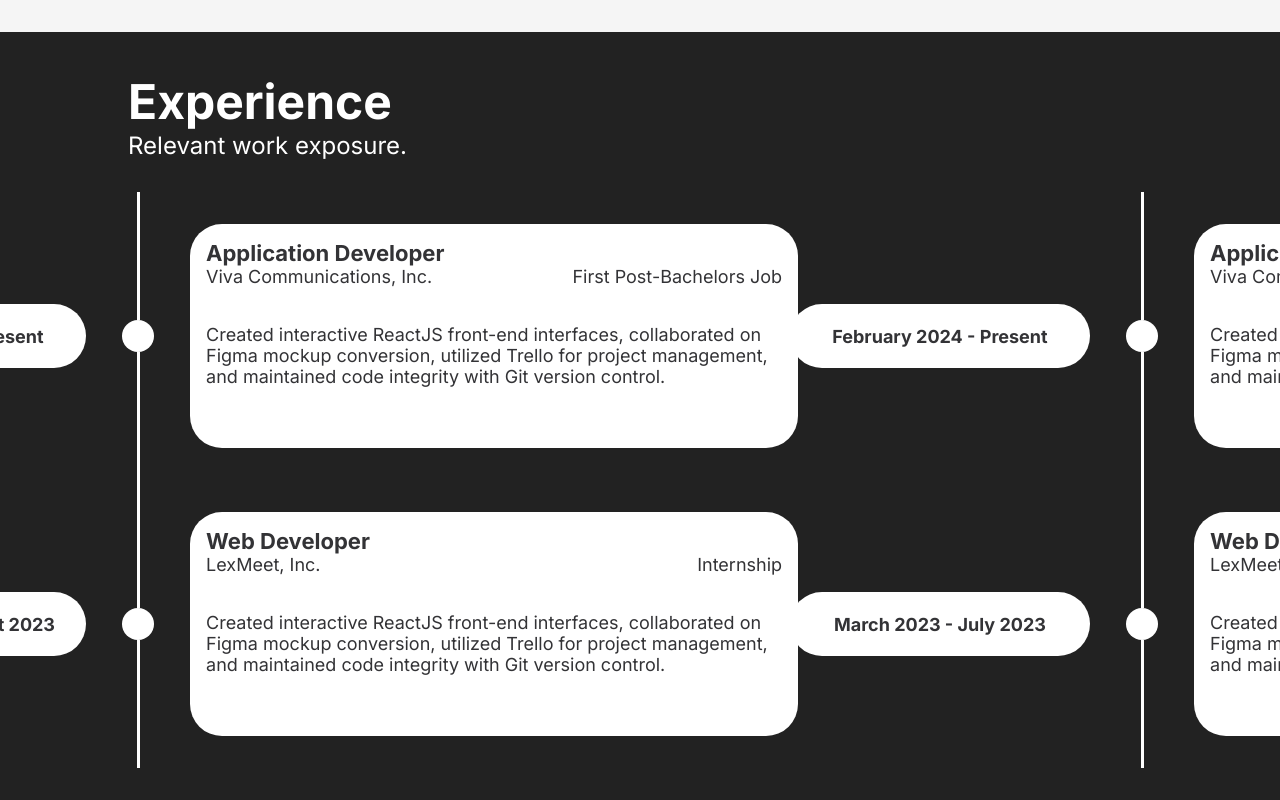
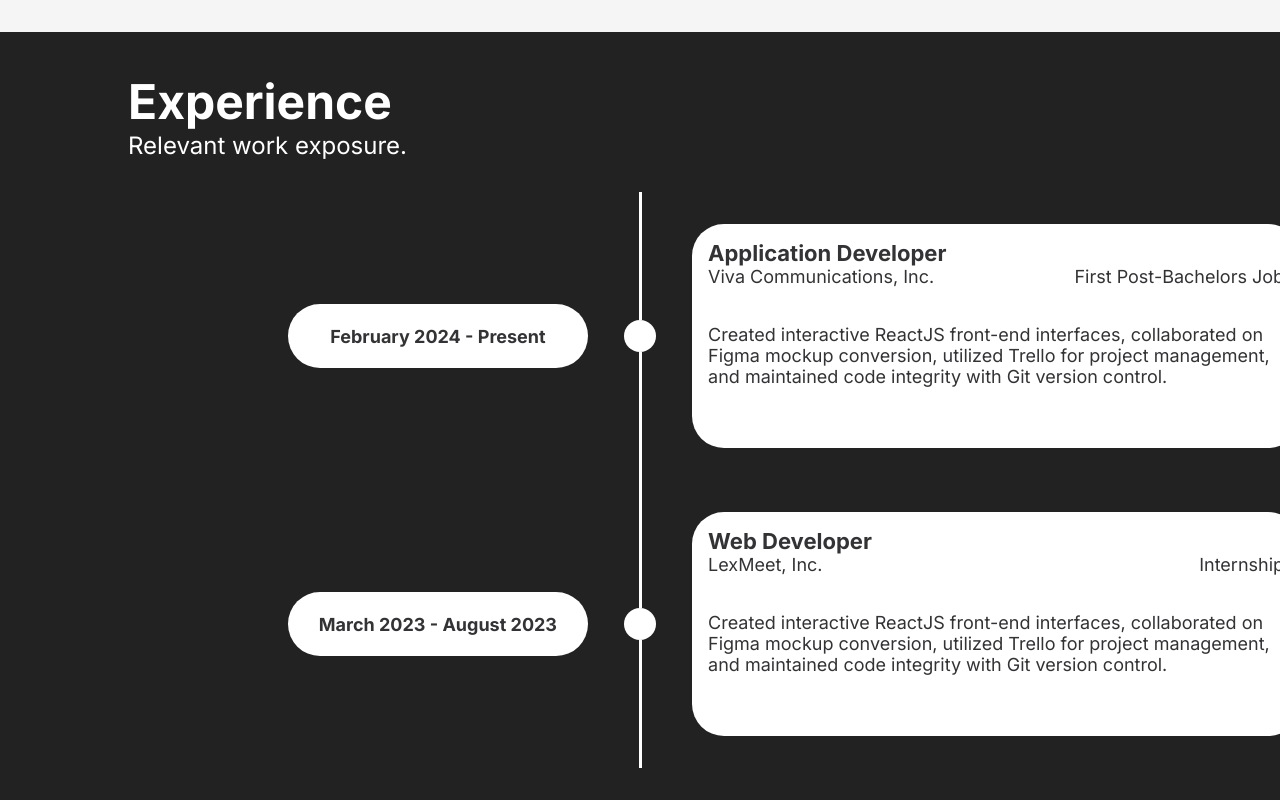
Before and after one commit to ravenbarajas/personalPortfolio, a React (Create React App) app: page /projects/academic in a window 1280 px wide. Shown: the part 2752-3552 px from the top of the page. Built offline with nearby package versions, Linux system fonts and the light colour scheme.

Commit message:
Updated UI Component

```diff
--- a/src/pages/Experience.js
+++ b/src/pages/Experience.js
@@ -80,70 +80,6 @@
                     </div>
                 </div>
             </div>
-            <div className='experience-col-container'>
-                <div className='experience-col'>
-                    <div className='experience-row-left'>
-                        <div className='experience-col-date'>
-                            <p>February 2024 - Present</p>
-                        </div>
-                    </div>
-                    <div className='experience-row-mid'>
-                        <div className='experience-vertln'>
-                        </div>
-                        <div className='experience-circesh'>
-                        </div>
-                        <div className='experience-vertln'>
-                        </div>
-                    </div>
-                    <div className='experience-row-right'>
-                        <div className='experience-col-desc'>
-                            <div className='experience-desc-heading'>
-                                <div className='experience-desc-header'>
-                                    <p>Application Developer</p>
-                                </div>
-                                <div className='experience-desc-subheader'>
-                                    <p className='experience-company'>Viva Communications, Inc.</p>
-                                    <p className='experience-desc'>First Post-Bachelors Job</p>
-                                </div>
-                            </div>
-                            <div className='experience-desc-body'>
-                                <p>Created interactive ReactJS front-end interfaces, collaborated on Figma mockup conversion, utilized Trello for project management, and maintained code integrity with Git version control.</p>
-                            </div>
-                        </div>
-                    </div>
-                </div>
-                <div className='experience-col'>
-                    <div className='experience-row-left'>
-                        <div className='experience-col-date'>
-                            <p>March 2023 - July 2023</p>
-                        </div>
-                    </div>
-                    <div className='experience-row-mid'>
-                        <div className='experience-vertln'>
-                        </div>
-                        <div className='experience-circesh'>
-                        </div>
-                        <div className='experience-vertln'>
-                        </div>
-                    </div>
-                    <div className='experience-row-right'>
-                        <div className='experience-col-desc'>
-                            <div className='experience-desc-heading'>
-                                <div className='experience-desc-header'>
-                                    <p>Web Developer</p>
-                                </div>
-                                <div className='experience-desc-subheader'>
-                                    <p className='experience-company'>LexMeet, Inc.</p>
-                                    <p className='experience-desc'>Internship</p>
-                                </div>
-                            </div>
-                            <div className='experience-desc-body'>
-                                <p>Created interactive ReactJS front-end interfaces, collaborated on Figma mockup conversion, utilized Trello for project management, and maintained code integrity with Git version control.</p>
-                            </div>
-                        </div>
-                    </div>
-                </div>
-            </div>
         </div>
       </div>
     </div>
```
